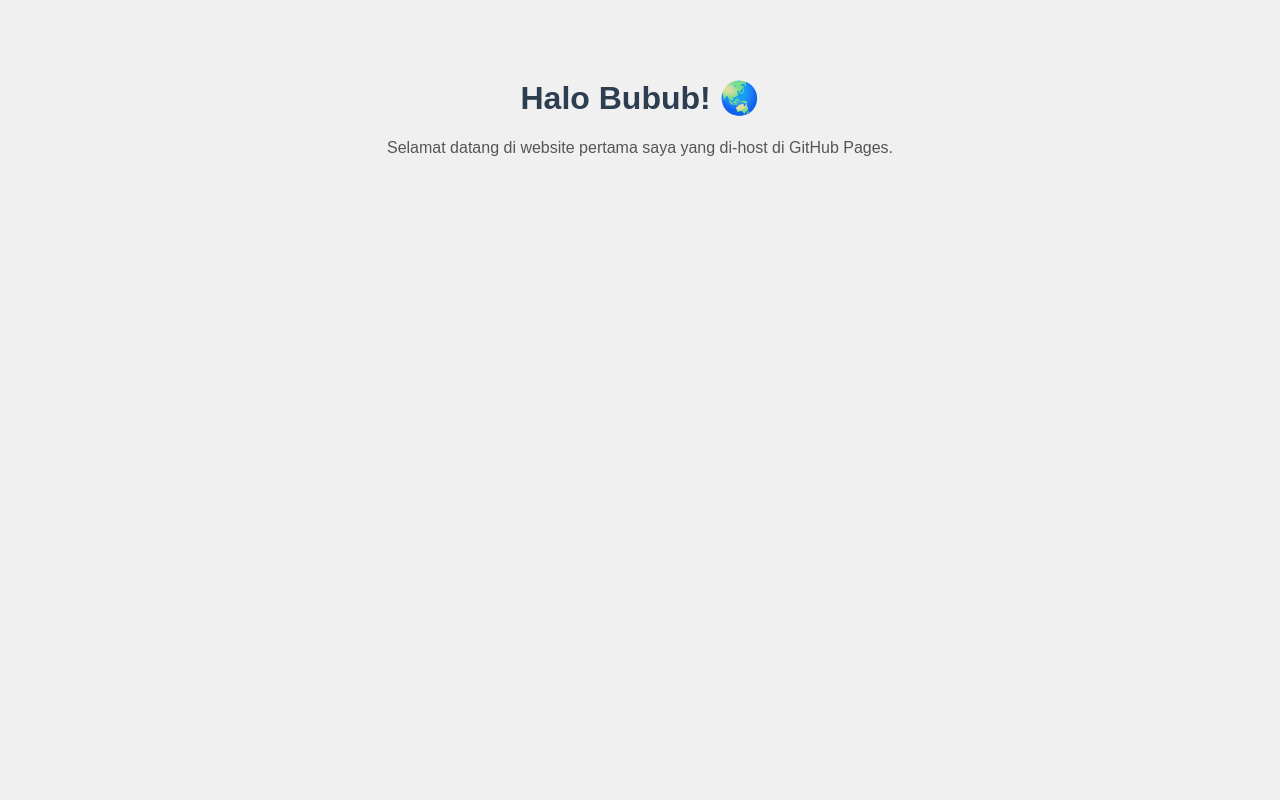
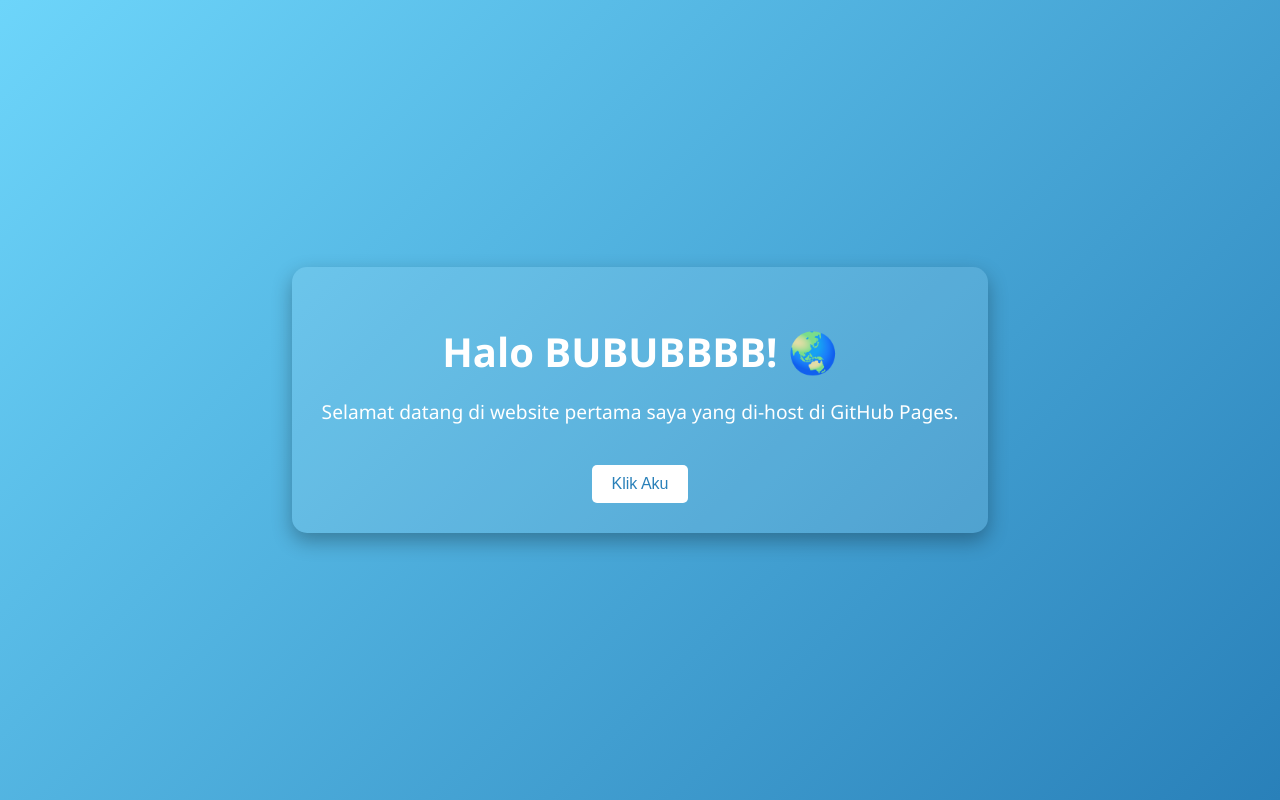
Before and after one commit to fahreezaa/first-web, a plain HTML site: page index.html in a window 1280 px wide. Drawn offline with Linux system fonts and the light colour scheme.

Commit message:
Update index.html

```diff
--- a/index.html
+++ b/index.html
@@ -6,21 +6,57 @@
     <title>Website Pertama Saya</title>
     <style>
         body {
-            font-family: Arial, sans-serif;
-            background-color: #f0f0f0;
+            margin: 0;
+            padding: 0;
+            font-family: 'Segoe UI', Tahoma, Geneva, Verdana, sans-serif;
+            background: linear-gradient(135deg, #6dd5fa, #2980b9);
+            color: white;
+            display: flex;
+            justify-content: center;
+            align-items: center;
+            height: 100vh;
             text-align: center;
-            padding: 50px;
+        }
+        .container {
+            background-color: rgba(255, 255, 255, 0.1);
+            padding: 30px;
+            border-radius: 15px;
+            box-shadow: 0 8px 20px rgba(0, 0, 0, 0.3);
+            animation: fadeIn 1.2s ease-in-out;
         }
         h1 {
-            color: #2c3e50;
+            font-size: 2.5rem;
+            margin-bottom: 10px;
         }
         p {
-            color: #555;
+            font-size: 1.2rem;
+        }
+        button {
+            margin-top: 20px;
+            padding: 10px 20px;
+            background: white;
+            color: #2980b9;
+            border: none;
+            border-radius: 5px;
+            font-size: 1rem;
+            cursor: pointer;
+            transition: 0.3s;
+        }
+        button:hover {
+            background: #f0f0f0;
+            transform: scale(1.05);
+        }
+        @keyframes fadeIn {
+            from { opacity: 0; transform: translateY(-20px); }
+            to { opacity: 1; transform: translateY(0); }
         }
     </style>
 </head>
 <body>
-    <h1>Halo Bubub! 🌏</h1>
-    <p>Selamat datang di website pertama saya yang di-host di GitHub Pages.</p>
+    <div class="container">
+        <h1>Halo BUBUBBBB! 🌏</h1>
+        <p>Selamat datang di website pertama saya yang di-host di GitHub Pages.</p>
+        <button onclick="alert('Terima kasih sudah mampir! 😄')">Klik Aku</button>
+    </div>
 </body>
 </html>
```
